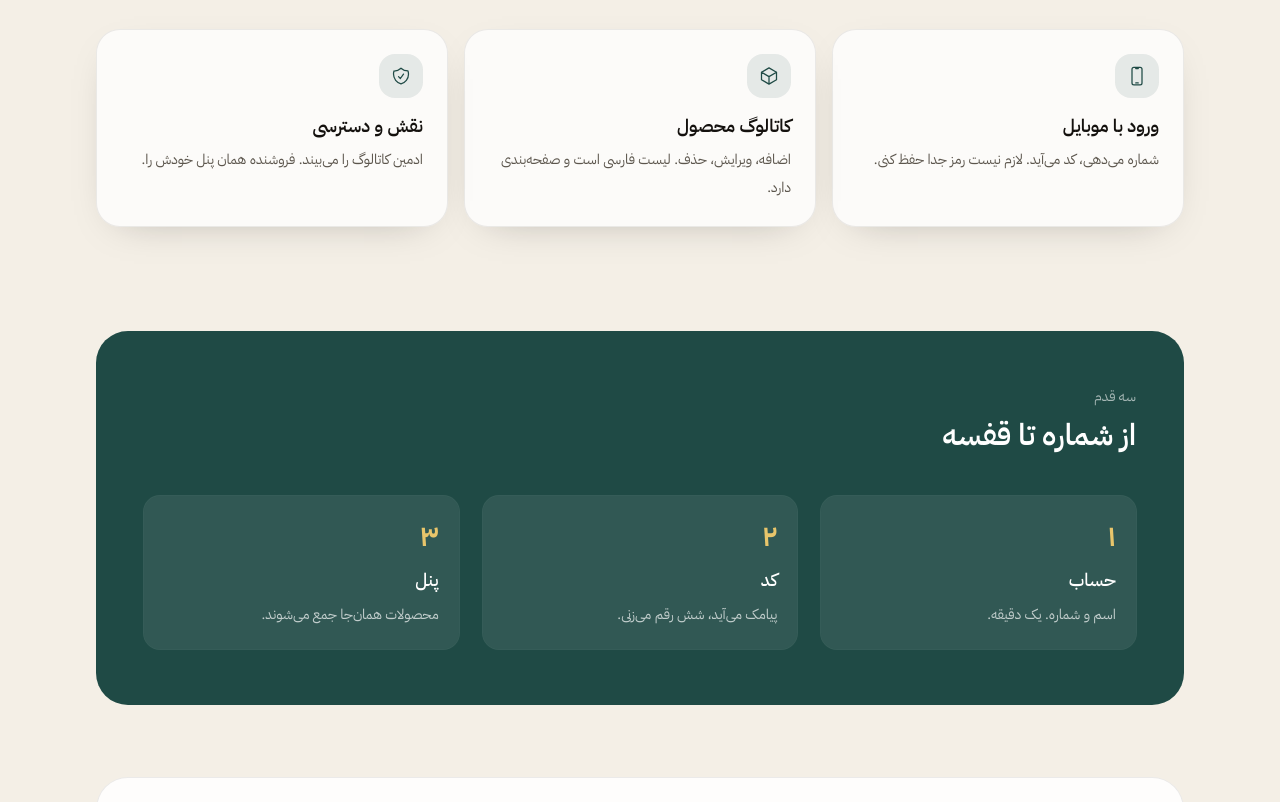
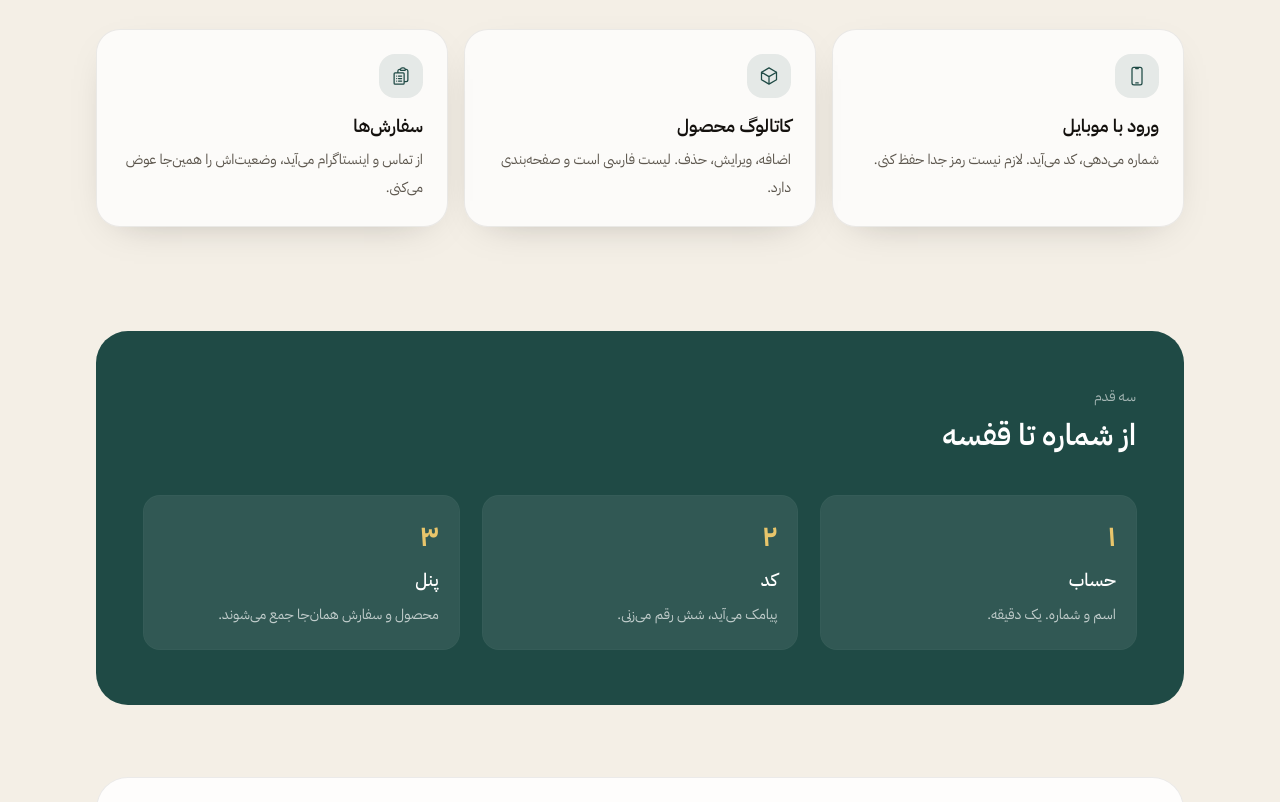
Before and after one commit to selengr/cv, a Next.js app: page / in a window 1280 px wide. Shown: the part 1139-1941 px from the top of the page. Built offline with nearby package versions, Linux system fonts and the light colour scheme; a web font is replaced by a local one.

Commit message:
update catalog and users exist - v2

```diff
--- a/src/components/landing/landingPage.tsx
+++ b/src/components/landing/landingPage.tsx
@@ -2,9 +2,9 @@
 
 import { useRef } from "react";
 import {
+  ClipboardDocumentListIcon,
   CubeIcon,
   DevicePhoneMobileIcon,
-  ShieldCheckIcon,
 } from "@heroicons/react/24/outline";
 import Link from "next/link";
 import { motion, useMotionValue, useSpring, useTransform } from "motion/react";
@@ -25,16 +25,16 @@ const features = [
     body: "اضافه، ویرایش، حذف. لیست فارسی است و صفحه‌بندی دارد.",
   },
   {
-    icon: ShieldCheckIcon,
-    title: "نقش و دسترسی",
-    body: "ادمین کاتالوگ را می‌بیند. فروشنده همان پنل خودش را.",
+    icon: ClipboardDocumentListIcon,
+    title: "سفارش‌ها",
+    body: "از تماس و اینستاگرام می‌آید، وضعیت‌اش را همین‌جا عوض می‌کنی.",
   },
 ];
 
 const steps = [
   { n: "۱", title: "حساب", body: "اسم و شماره. یک دقیقه." },
   { n: "۲", title: "کد", body: "پیامک می‌آید، شش رقم می‌زنی." },
-  { n: "۳", title: "پنل", body: "محصولات همان‌جا جمع می‌شوند." },
+  { n: "۳", title: "پنل", body: "محصول و سفارش همان‌جا جمع می‌شوند." },
 ];
 
 function TiltFrame({ children }: { children: React.ReactNode }) {
--- a/src/components/orders/orderDetail.tsx
+++ b/src/components/orders/orderDetail.tsx
@@ -3,9 +3,8 @@
 import { use } from "react";
 import Link from "next/link";
 import { useRouter } from "next/navigation";
-import useSWR from "swr";
+import useSWR, { mutate as globalMutate } from "swr";
 import { toast } from "react-toastify";
-import { mutate as globalMutate } from "swr";
 import { GetSingleOrder, UpdateOrderStatus } from "@/services/order";
 import LoadingBox from "@/components/shared/loadingBox";
 import OrderStatusBadge from "@/components/orders/orderStatusBadge";
```
